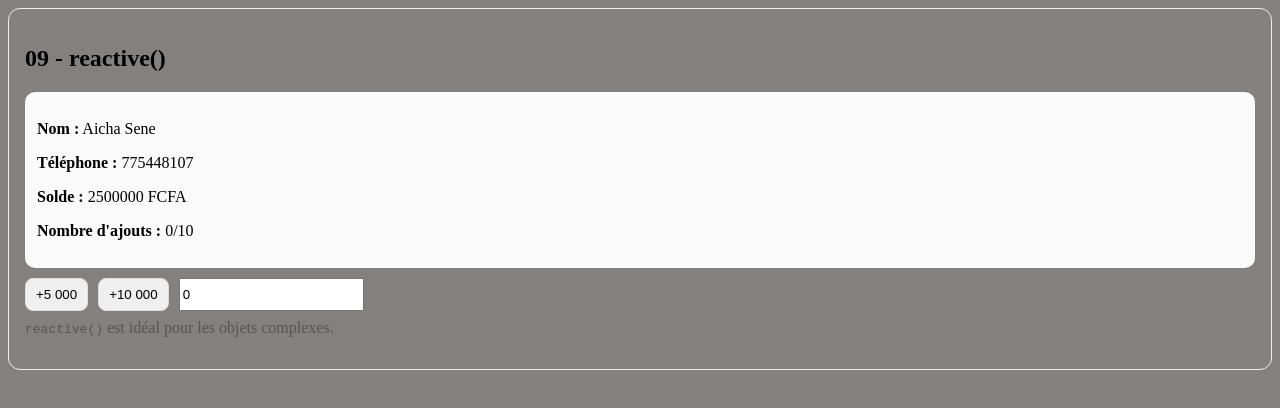
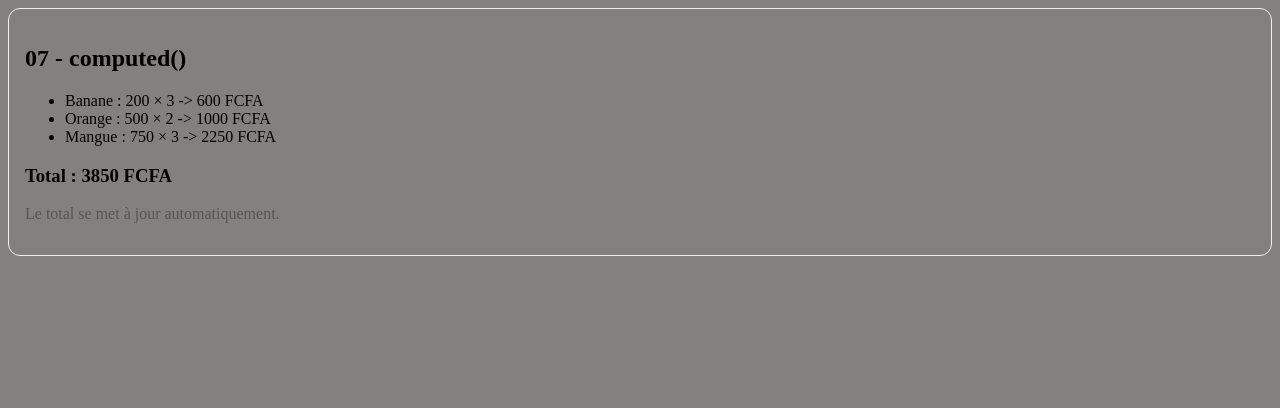
Before and after one commit to ndeyaichasene/cours, a Vue app: page / in a window 1280 px wide. Shown: the top 408 px of the page. Built offline with nearby package versions, Linux system fonts and the light colour scheme.

Commit message:
feat/07-computed

```diff
--- a/src/App.vue
+++ b/src/App.vue
@@ -1,6 +1,7 @@
 <script setup>
-import Reactive from './demos/06_reactive/Reactive.vue';
+import Computed from './demos/07_computed/Computed.vue';
 
+// import Reactive from './demos/06_reactive/Reactive.vue';
 
 // import Event from './demos/05_events/Event.vue';
 
@@ -8,12 +9,12 @@ import Reactive from './demos/06_reactive/Reactive.vue';
 
 // import Event from './demos/05_events/Event.vue';
 
-
 // import AttributDynamic from './demos/04_attributDynamic/AttributDynamic.vue';
 
 // import VBind from './demos/03_vBind/V-Bind.vue';
 
 // import HelloWorld from './demos/01_helloWorld/HelloWorld.vue';
+
 // import Interpolation from './demos/02_interpolation/Interpolation.vue';
 
 </script>
@@ -33,7 +34,8 @@ import Reactive from './demos/06_reactive/Reactive.vue';
     <!-- <AttributDynamic></AttributDynamic> -->
      <!-- <Event></Event> -->
     <!-- <FormEvent></FormEvent> -->
-     <Reactive></Reactive>
+     <!-- <Reactive></Reactive> -->
+      <Computed></Computed>
 
 
   </section>
--- /dev/null
+++ b/src/demos/07_computed/Computed.vue
@@ -0,0 +1,36 @@
+<script setup>
+import { computed,reactive } from 'vue';
+
+const produits = reactive([
+    { nom: 'Banane', prix: 200, quantite: 3 },
+    { nom: 'Orange', prix: 500, quantite: 2 },
+    { nom: 'Mangue', prix: 750, quantite: 3 }
+]);
+
+const total = computed(() => {
+    return produits.reduce((somme, produit) => somme + produit.prix * produit.quantite, 0);
+});
+</script>
+
+<template>
+  <section class="card">
+    <h2>07 - computed()</h2>
+
+    <ul>
+      <li v-for="produit in produits" :key="produit.nom">
+       {{ produit.nom }} : {{ produit.prix }} × {{ produit.quantite }} -> {{ produit.prix * produit.quantite }} FCFA
+      </li>
+    </ul>
+
+    <h3>Total : {{total}} FCFA</h3>
+
+    <p class="note">
+      Le total se met à jour automatiquement.
+    </p>
+  </section>
+</template>
+
+<style scoped>
+.card { padding:16px; border:1px solid #eee; border-radius:12px; }
+.note { margin-top:8px; color:#555; }
+</style>
```
